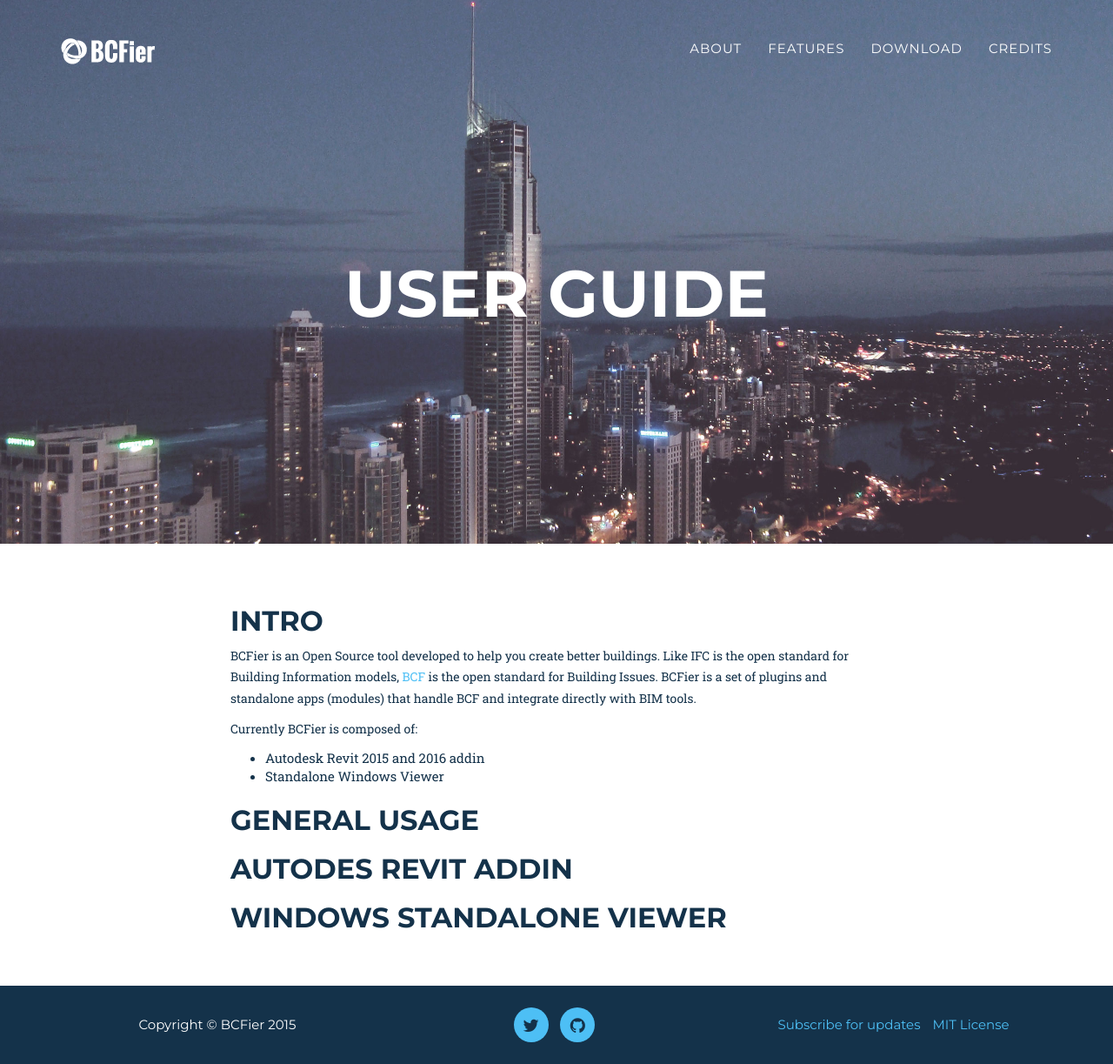
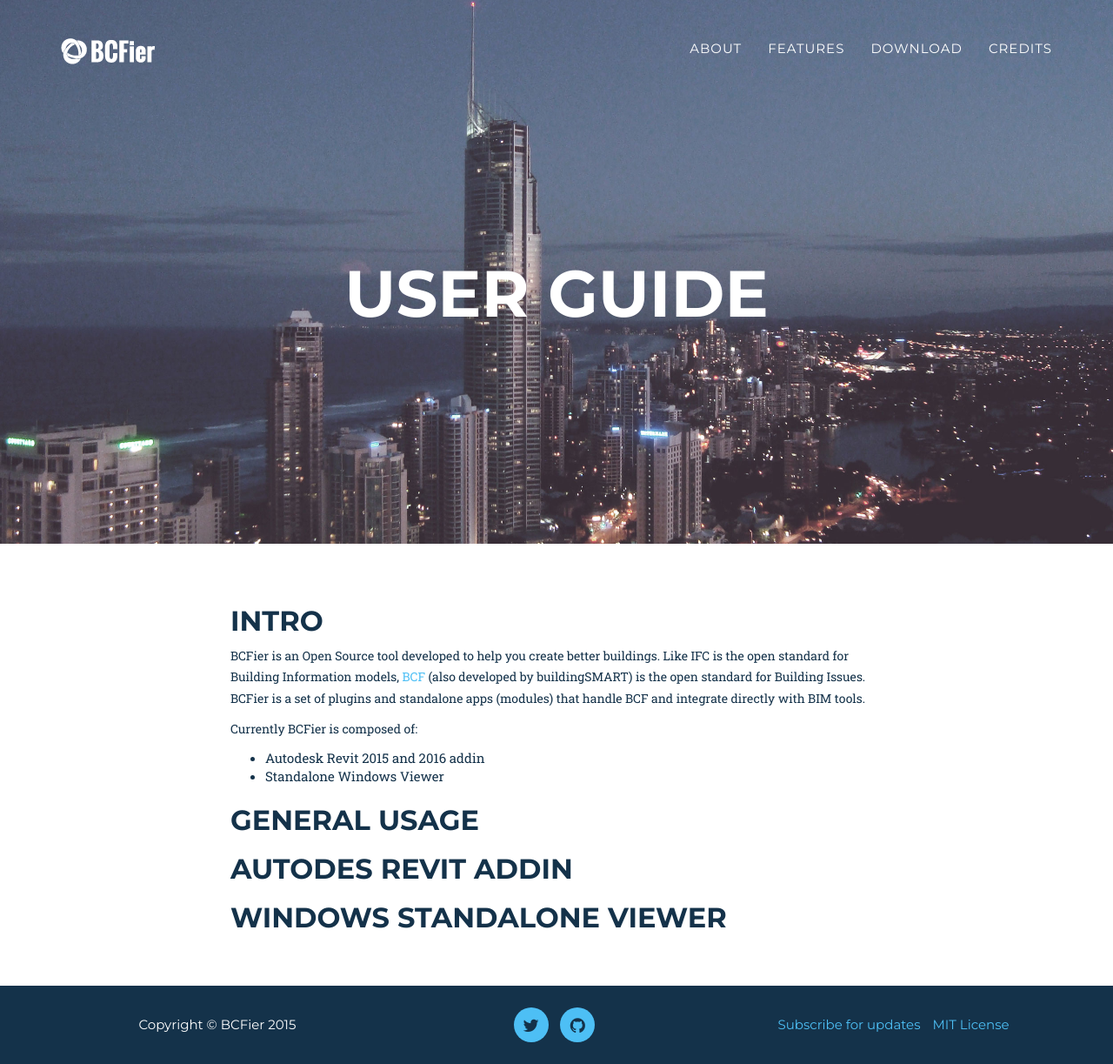
Before and after one commit to teocomi/BCFier, a Jekyll site: the page built from userguide.markdown, in a window 1280 px wide and 1223 px high. Shown: the whole window at 87% size. Built offline with Jekyll 4.4.1, drawn with Linux system fonts in a browser that asks for light colours; some web fonts are replaced.

Commit message:
Added building smart mention

```diff
--- a/_config.yml
+++ b/_config.yml
@@ -9,7 +9,7 @@ description: "BCFier is an Open Source tool developed to help you create better
 latest: "Latest stableversion is BCFier 2.0.0.0 and it was released on the 5th of July 2015."
 
 about: "BCFier is an Open Source tool developed to help you deliver better buildings."
-about1: "Like IFC is the open standard for Building Information models, [BCF](http://www.buildingsmart-tech.org/specifications/bcf-releases) is the open standard for Building Issues. BCFier is a set of plugins and standalone apps that handle BCF and integrate directly with BIM tools."
+about1: "Like IFC is the open standard for Building Information models, [BCF](http://www.buildingsmart-tech.org/specifications/bcf-releases) (also developed by buildingSMART) is the open standard for Building Issues. BCFier is a set of plugins and standalone apps that handle BCF and integrate directly with BIM tools."
 about2: "Contribute to the Open BIM community by developing and extending BCFier to support more platforms and and online services, BCFier is now Open Source!"
 
 features: "BCFier is an evolving project, stay tuned for updates and new features."
--- a/userguide.markdown
+++ b/userguide.markdown
@@ -6,7 +6,7 @@ layout: page
 ##Intro
 
 BCFier is an Open Source tool developed to help you create better buildings.
-Like IFC is the open standard for Building Information models, [BCF](http://www.buildingsmart-tech.org/specifications/bcf-releases) is the open standard for Building Issues. BCFier is a set of plugins and standalone apps (modules) that handle BCF and integrate directly with BIM tools.
+Like IFC is the open standard for Building Information models, [BCF](http://www.buildingsmart-tech.org/specifications/bcf-releases) (also developed by buildingSMART) is the open standard for Building Issues. BCFier is a set of plugins and standalone apps (modules) that handle BCF and integrate directly with BIM tools.
 
 Currently BCFier is composed of:
 - Autodesk Revit 2015 and 2016 addin
```
